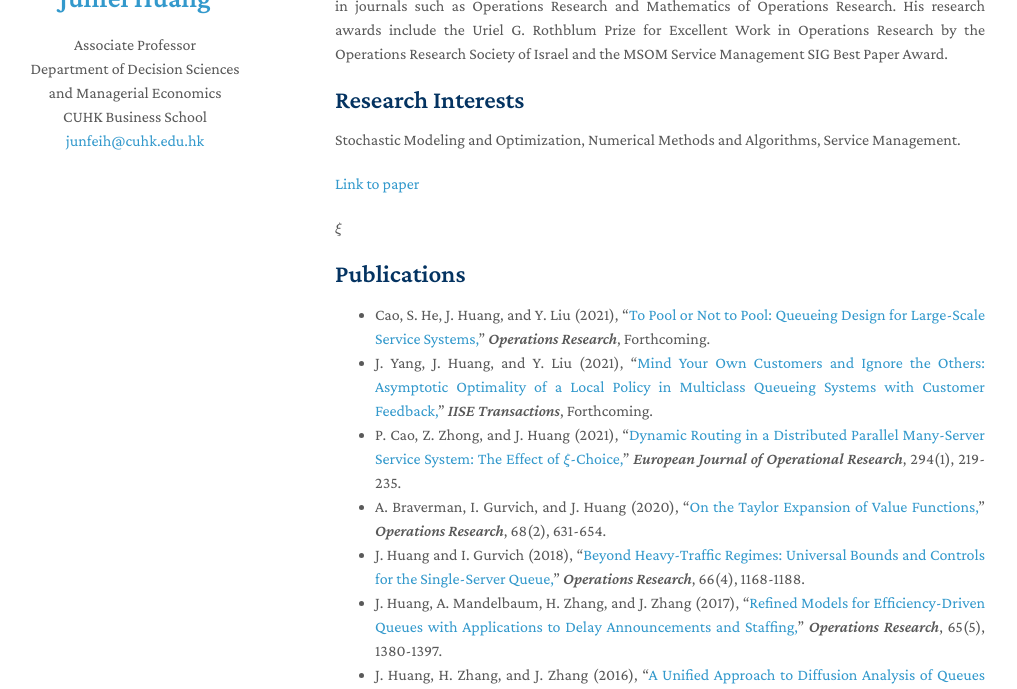
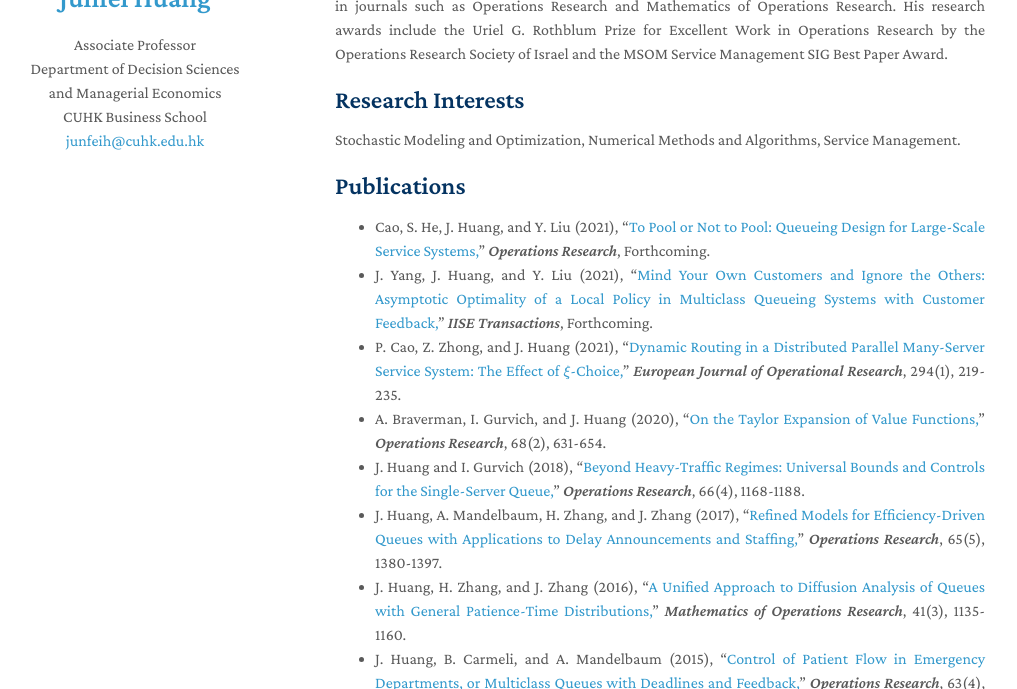
Before and after one commit to hjfcuhk/hjfcuhk.github.io, a Jekyll site: the page built from index.md, in a window 1280 px wide and 900 px high, cut to the strip 211-900 px from the top of the window. Shown: the whole strip, without its empty margins (135-1152 px from the left). Built offline with Jekyll 4.4.1, drawn with Linux system fonts in a browser that asks for light colours; nearby versions of some CDN libraries; a style sheet for code colours, icons or effects is not loaded; our own code applies the rules of GitHub Pages for plain Markdown files.

Commit message:
Finalized

```diff
--- a/index.md
+++ b/index.md
@@ -15,9 +15,9 @@ Stochastic Modeling and Optimization, Numerical Methods and Algorithms, Service
 - Gao X., J. Huang and J. Zhang. "[Optimal Control of Omnichannel Service Systemswith Delivery Guarantees,](./papers/GaoHuangZhang_2021.pdf)"
 - Gao X. and J. Huang"[Optimal Control of Make-to-Stock Systems](./papers/GaoHuang_2021.pdf)" -->
 
-[Link to paper](./papers/CaoHeHuangLiu_OR2021.pdf)
+<!-- [Link to paper](./papers/CaoHeHuangLiu_OR2021.pdf) -->
 
-$\xi$
+
 ## Publications
 
 - Cao, S. He, J. Huang, and Y. Liu (2021), "[To Pool or Not to Pool: Queueing Design for Large-Scale Service Systems,](https://doi.org/10.1287/opre.2019.1976)" *Operations Research*, Forthcoming.
```
